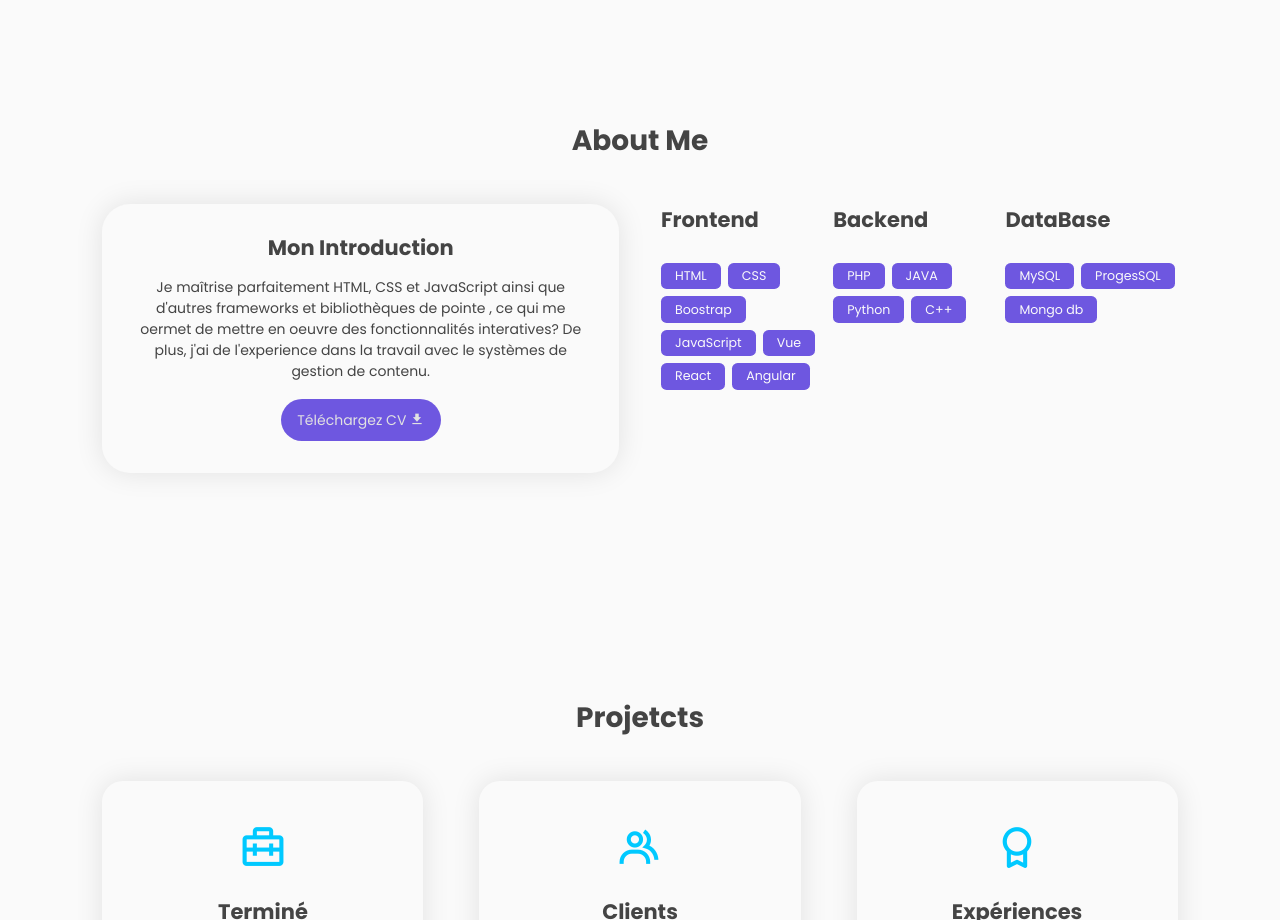
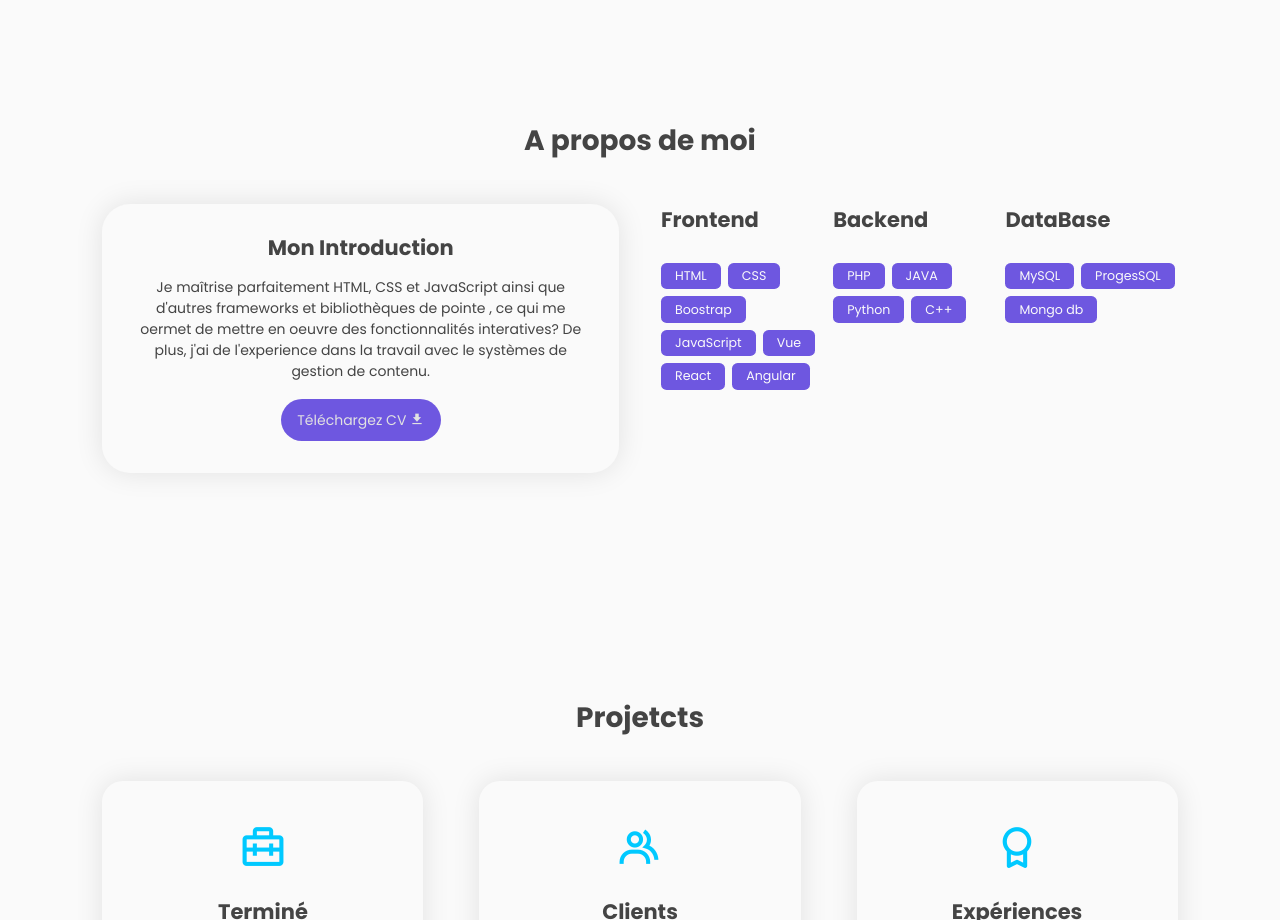
Before and after one commit to abra-akp/Site-Personnel, a plain HTML site: page index.html in a window 1280 px wide. Shown: the part 820-1740 px from the top of the page. Drawn offline with nearby package versions, Linux system fonts and the light colour scheme.

Commit message:
Un petit changement dans la section about

```diff
--- a/index.html
+++ b/index.html
@@ -79,7 +79,7 @@
     <!--======================= ABOUT SECTION DESIGN ======================== -->
     <section class="about" id="about">
         <div class="container about__container">
-            <h2 class="heading">About Me</h2>
+            <h2 class="heading">A propos de moi</h2>
 
             <div class="about__box">
                 <div class="about__left">
```
